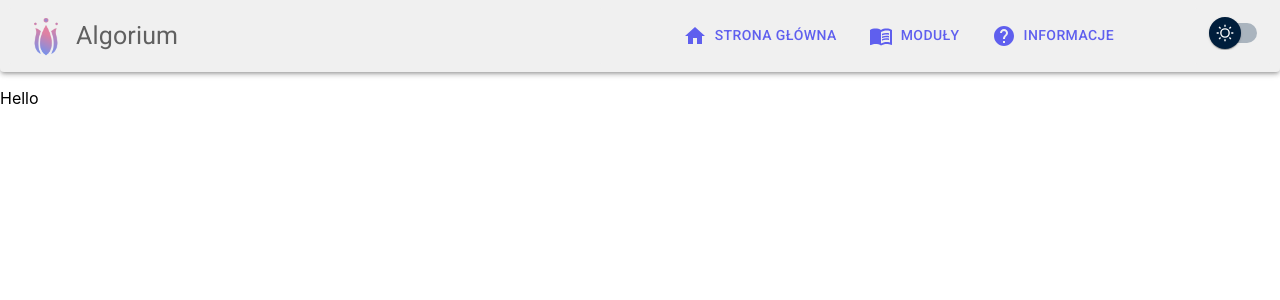
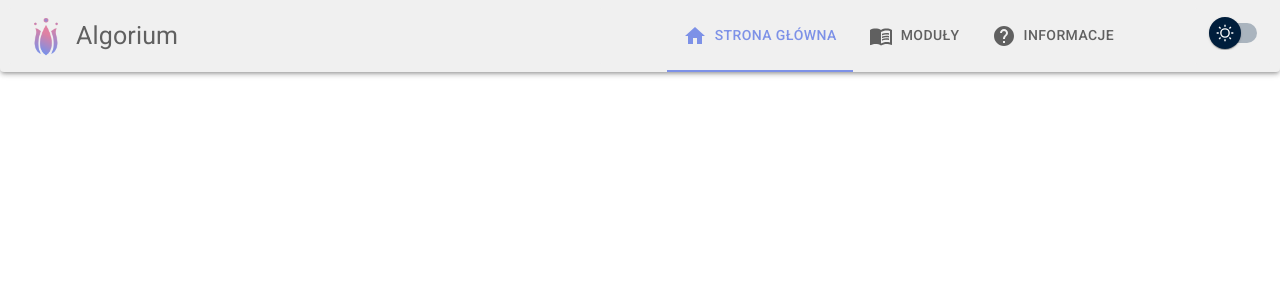
Before and after one commit to wiktor-waj/Algorium, a React (Create React App) app in the folder frontend/: page / in a window 1280 px wide. Shown: the top 300 px of the page. Built offline with nearby package versions, Linux system fonts and the light colour scheme.

Commit message:
Navigation and Theme Issues Fixed

```diff
--- a/frontend/src/App.js
+++ b/frontend/src/App.js
@@ -7,7 +7,7 @@ import {BrowserRouter as Router} from 'react-router-dom';
 
 function App() {
   const [toggleDark, settoggleDark] = useState(false);
-  const [tabID, settabID] = useState("0");
+  const [tabID, settabID] = useState(0);
   const [algActive, setalgActive] = useState(<div></div>);
 
   const algoriumTheme = createTheme({
--- a/frontend/src/components/allpage.js
+++ b/frontend/src/components/allpage.js
@@ -1,32 +1,33 @@
 import React from "react";
-import Tmp from "./tmp";
 import MainMenu from "./mainmenu";
-import { BrowserRouter as Router, Route, Routes as Switch } from 'react-router-dom';
+import { BrowserRouter as Router, Route, Routes as Switch, useLocation } from 'react-router-dom';
 import { TabContext } from '@mui/lab';
 import AlgPreview from "./algpreview";
 
+export default class AllPage extends React.Component {
+    getMainMenu(id) {
+        this.props.settabID(id);
 
-export default class AllPage extends React.Component {
+        let pg = <div></div>;
+
+        switch (id) {
+            case 0: break;
+            case 1: pg = <AlgPreview></AlgPreview>; break;
+            case 2: break;
+        }
+
+        return <MainMenu toggleDark={this.props.toggleDark} settoggleDark={this.props.settoggleDark}
+            tabID={this.props.tabID} settabID={this.props.settabID}
+            algActive={this.props.algActive} setalgActive={this.props.setalgActive} page={pg} pageID={id} />;
+    }
+
     render() {
         return <>
-        <TabContext value={this.props.tabID}>
-            <MainMenu oggleDark={this.props.toggleDark} settoggleDark={this.props.settoggleDark}
-                    tabID={this.props.tabID} settabID={this.props.settabID}
-                    algActive={this.props.algActive} setalgActive={this.props.setalgActive} />
             <Switch>
-                <Route  exact path='/' element={<Tmp
-                    toggleDark={this.props.toggleDark} settoggleDark={this.props.settoggleDark}
-                    tabID={this.props.tabID} settabID={this.props.settabID}
-                    algActive={this.props.algActive} setalgActive={this.props.setalgActive}
-                />}></Route>
-                <Route exact path='/moduly' element={<AlgPreview algActive={this.props.algActive} setalgActive={this.props.setalgActive} />}></Route>
-                 <Route exact path='/info' element={<Tmp
-                    toggleDark={this.props.toggleDark} settoggleDark={this.props.settoggleDark}
-                    tabID={this.props.tabID} settabID={this.props.settabID}
-                    algActive={this.props.algActive} setalgActive={this.props.setalgActive}
-                />}></Route>
+                <Route exact path='/' element={this.getMainMenu(0)}></Route>
+                <Route exact path='/moduly' element={this.getMainMenu(1)}></Route>
+                <Route exact path='/info' element={this.getMainMenu(2)}></Route>
             </Switch>
-            </TabContext>
         </>
     }
 }
--- a/frontend/src/components/mainmenu.js
+++ b/frontend/src/components/mainmenu.js
@@ -8,7 +8,7 @@ import { Home as HomeIcon, MenuBook as MenuBookIcon, Help as HelpIcon } from "@m
 import { TabContext, TabList, TabPanel } from '@mui/lab';
 import ColorModeSwitch from "./colormode";
 import Grid from '@mui/material/Grid';
-import {  styled } from "@mui/system";
+import { styled } from "@mui/system";
 import AlgPreview from "./algpreview";
 import { Link } from "react-router-dom";
 
@@ -27,6 +27,7 @@ const TabPanelThemed = styled(TabPanel)(({ theme }) => ({
     zIndex: -1,
     marginTop: 15,
     padding: 20,
+    minHeight: "calc(100vh - 127px)"
 }));
 
 export default class MainMenu extends React.Component {
@@ -38,14 +39,12 @@ export default class MainMenu extends React.Component {
         this.props.settabID(newValue);
     };
 
-    constructor() {
-        super();
+    render() {
+        this.props.settabID(this.props.pageID);
+        let tabID = `${this.props.tabID}`;
 
-        //...
-    }
-
-    render() {
         return <>
+            <TabContext value={tabID}>
                 <Paper elevation={3}>
                     <Grid container spacing={2}>
                         <Grid item xs>
@@ -58,9 +57,9 @@ export default class MainMenu extends React.Component {
                         </Grid>
                         <Grid item>
                             <TabList onChange={this.handleTabChange} variant="scrollable" scrollButtons allowScrollButtonsMobile aria-label="scrollable icon label tabs example">
-                            <Link to="/"><Tab value="0" iconPosition="start" icon={<HomeIcon />} label="Strona główna" /></Link>
-                            <Link to="/moduly"><Tab value="1" iconPosition="start" icon={<MenuBookIcon />} label="Moduły" /></Link>
-                            <Link to="/info"><Tab value="2" iconPosition="start" icon={<HelpIcon />} label="Informacje" /></Link>
+                                <Tab value={"0"} component={Link} to="/" iconPosition="start" icon={<HomeIcon />} label="Strona główna" />
+                                <Tab value={"1"} component={Link} to="/moduly" iconPosition="start" icon={<MenuBookIcon />} label="Moduły" />
+                                <Tab value={"2"} component={Link} to="/info" iconPosition="start" icon={<HelpIcon />} label="Informacje" />
                             </TabList>
                         </Grid>
                         <Grid item>
@@ -71,6 +70,11 @@ export default class MainMenu extends React.Component {
                     </Grid>
                 </Paper>
 
+                <TabPanelThemed index={this.props.tabID} value={tabID}>
+                    {this.props.page}
+                </TabPanelThemed>
+
+            </TabContext>
         </>
     }
 }
--- a/frontend/src/components/tmp.js
+++ /dev/null
@@ -1,39 +0,0 @@
-import React from "react";
-import { Tab, Tabs } from "@mui/material";
-import { Home as HomeIcon, MenuBook as MenuBookIcon, Help as HelpIcon } from "@mui/icons-material";
-import { TabContext, TabPanel } from '@mui/lab';
-import ColorModeSwitch from "./colormode";
-
-import '@fontsource/roboto/300.css';
-import '@fontsource/roboto/400.css';
-import '@fontsource/roboto/500.css';
-import '@fontsource/roboto/700.css';
-
-export default class Tmp extends React.Component {
-    // handleModeChange = () => {
-    //     this.props.settoggleDark(!this.props.toggleDark);
-    // };
-
-    // constructor() {
-    //     super();
-
-    //     this.state.tabID = '0';
-    // }
-
-    render() {
-        return <>
-            {/* <TabContext > */}
-                {/* <Tabs value={this.state.tabID} onChange={null} variant="scrollable" scrollButtons allowScrollButtonsMobile aria-label="scrollable icon label tabs example">
-                    <Tab iconPosition="start" icon={<HomeIcon />} label="Strona główna" />
-                    <Tab iconPosition="start" icon={<MenuBookIcon />} label="Moduły" />
-                    <Tab iconPosition="start" icon={<HelpIcon />} label="Informacje" />
-                </Tabs> */}
-                <p>Hello</p>
-                {/* <ColorModeSwitch name="toggleDark" color="default" checked={this.props.toggleDark} onChange={this.handleModeChange}></ColorModeSwitch>
-                <TabPanel value="1">Item One</TabPanel>
-                <TabPanel value="2">Item Two</TabPanel>
-                <TabPanel value="3">Item Three</TabPanel> */}
-            {/* </TabContext> */}
-        </>
-    }
-}
--- a/frontend/src/index.css
+++ b/frontend/src/index.css
@@ -11,3 +11,7 @@ code {
   font-family: source-code-pro, Menlo, Monaco, Consolas, 'Courier New',
     monospace;
 }
+
+html {
+  min-height: 100vh;
+}
```
Lines whose indentation alone changed are shown as unchanged.
